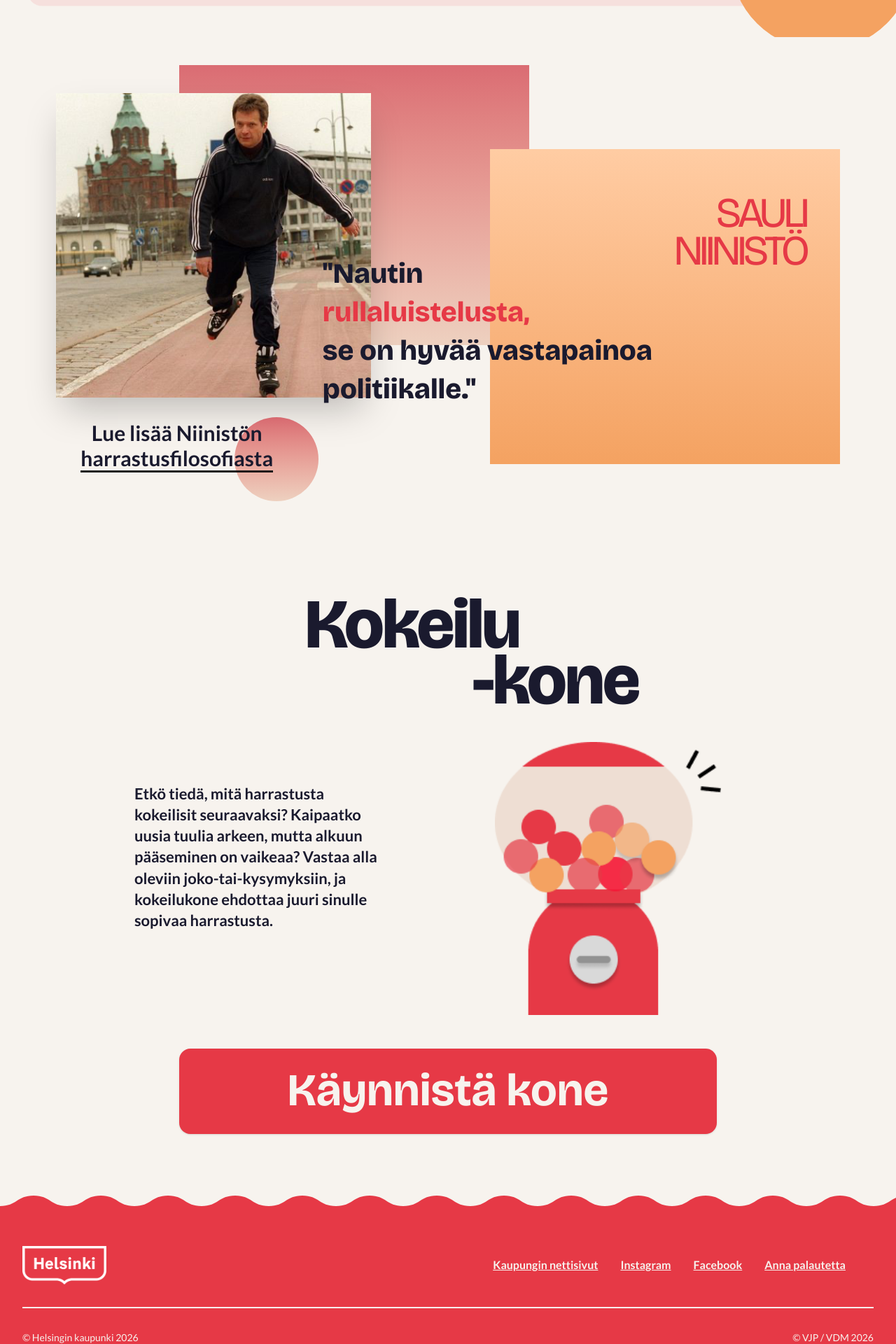
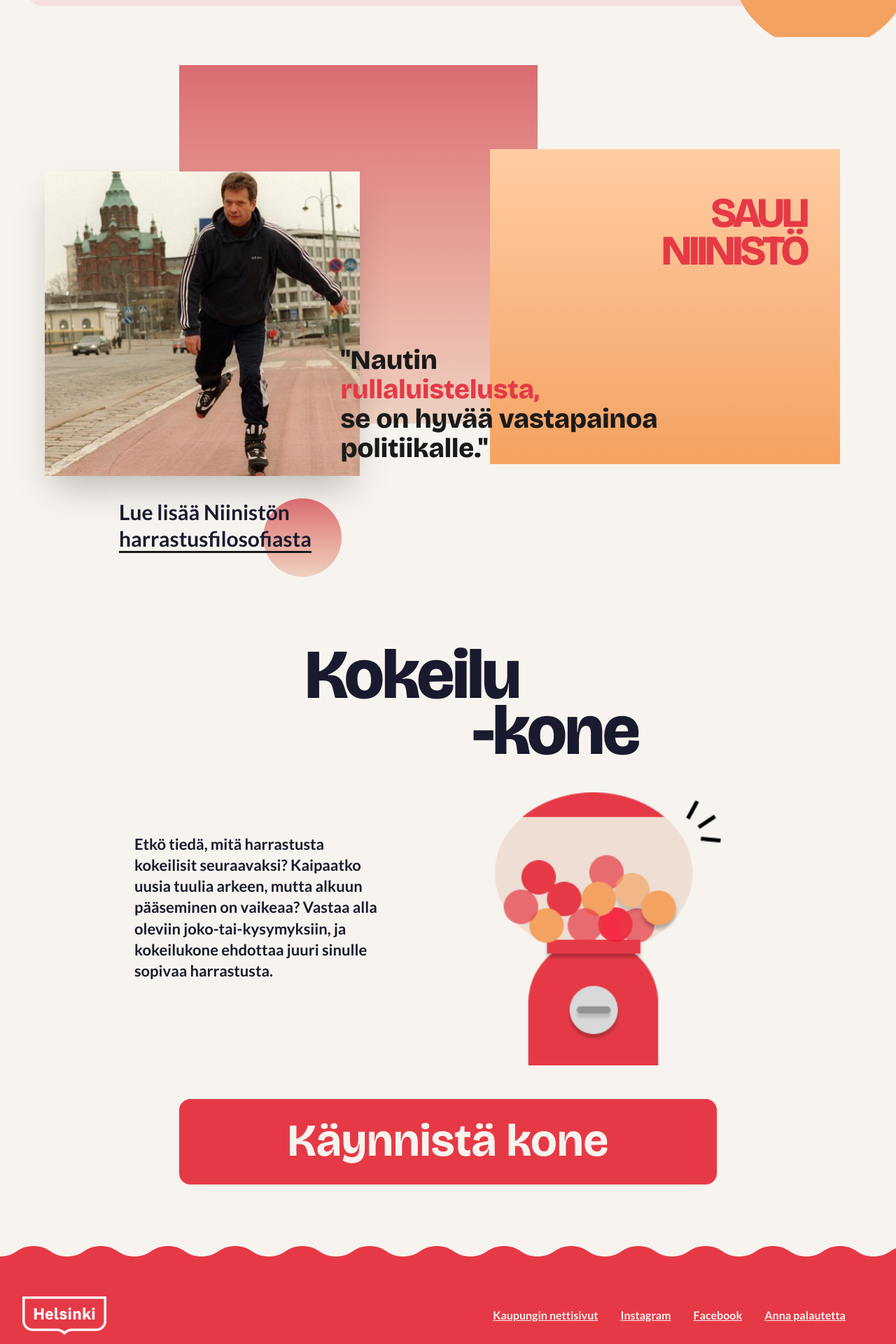
Before and after one commit to urkkiz225/harrastaminen-kampanja-sivut, a Next.js app: page / in a window 1280 px wide. Shown: the part 2340-4260 px from the top of the page at 70% size. Built offline with nearby package versions, Linux system fonts and the light colour scheme.

Commit message:
footerin ja quotes-sivun responsiivisuussäätöä

```diff
--- a/components/sections/Footer.tsx
+++ b/components/sections/Footer.tsx
@@ -20,7 +20,7 @@
 
             <div className="bg-[#E63946] p-8 flex flex-col gap-8">
         {/* Logo ja linkit */}
-                <div className="flex items-center justify-between">
+                <div className="flex flex-col md:flex-row items-center md:justify-between gap-6">
                     <div>
                     <Image
                         src="/images/helsinkiwhite.png"
@@ -32,28 +32,28 @@
 
 
                 {/* Linkit */}
-                    <div className="flex gap-8 px-10">
+                    <div className="flex flex-col md:flex-row flex-wrap gap-4 md:gap-8 px-0 md:px-10">
                     <Link
                         href="https://www.hel.fi"
-                        className="underline text-[#F7F3EE] hover:text-[#F4A261] font-bold text-[20px];">
+                        className="underline text-[#F7F3EE] hover:text-[#F4A261] font-bold text-sm md:text-base lg:text-lg;">
                         Kaupungin nettisivut
                     </Link>
 
                     <Link
                         href="https://www.instagram.com/helsinki/"
-                        className="underline text-[#F7F3EE] hover:text-[#F4A261] font-bold text-[20px];">
+                        className="underline text-[#F7F3EE] hover:text-[#F4A261] font-bold text-sm md:text-base lg:text-lg;">
                         Instagram
                     </Link>
 
                     <Link
                         href="https://www.facebook.com/helsinginkaupunki"
-                        className=" underline text-[#F7F3EE] hover:text-[#F4A261] font-bold text-[20px];">
+                        className=" underline text-[#F7F3EE] hover:text-[#F4A261] font-bold text-sm md:text-base lg:text-lg;">
                         Facebook
                     </Link>
 
                     <Link
                         href="https://palautteet.hel.fi/"
-                        className=" underline text-[#F7F3EE] hover:text-[#F4A261] font-bold text-[20px];">
+                        className=" underline text-[#F7F3EE] hover:text-[#F4A261] font-bold text-sm md:text-base lg:text-lg;">
                         Anna palautetta
                     </Link>
                     </div>
--- a/components/sections/Julkkisquotes.tsx
+++ b/components/sections/Julkkisquotes.tsx
@@ -9,20 +9,20 @@
 
     return (
 
-        <section id="henkilotarinat" className="relative w-full max-w-7xl mx-auto py-20 px-10 bg-[#F7F3EE] min-h-[600px] pb-[200px]">
+        <section id="henkilotarinat" className="relative w-full max-w-7xl mx-auto pt-20 pb-40 lg:pt-48 lg:pb-[10rem] px-6 bg-[#F7F3EE]">
 {/* Muodot ja kuva */}
-            <div className="absolute top-10 left-[20%] w-[500px] h-[400px] bg-gradient-to-b from-[#D34A54] to-[#EBC8B4] opacity-80 z-0" />
+            <div className="absolute top-10 left-[10%] md:left-[20%] w-[70%] md:w-[40%] aspect-square bg-gradient-to-b from-[#D34A54] to-[#EBC8B4] opacity-80 z-0" />
 
-            <div className="absolute top-40 right-20 w-[500px] h-[450px] z-10 flex flex-col justify-start p-12 bg-gradient-to-b from-[#FFCCA3] to-[#F4A261]">
-                <h2 className="text-right text-[#E63946] text-6xl tracking-[-0.08em] leading-[0.9] mt-4">
+            <div className="relative md:absolute top-0 md:top-40 right-0 md:right-10 lg:right-20 w-full md:w-[45%] lg:w-[500px] h-auto md:min-h-[400px] lg:h-[450px] z-10 flex flex-col justify-start p-8 md:p-12 bg-gradient-to-b from-[#FFCCA3] to-[#F4A261] mb-6 md:mb-0">
+                <h2 className="text-right text-[#E63946] text-[12vw] md:text-5xl lg:text-6xl tracking-[-0.08em] leading-[0.9] mt-4 font-black">
                     SAULI <br /> NIINISTÖ
                 </h2>
             </div>
 
-            <div className="relative z-20 w-[450px] ml-10 shadow-2xl">
+            <div className="relative z-20 w-full max-w-[320px] md:max-w-[40%] lg:max-w-[450px] mx-auto md:ml-10 shadow-2xl">
                 <Image
                     src="/images/sauli.png"
-                    alt="Sauli"
+                    alt="Sauli rullailee"
                     width={500}
                     height={600}
                     className="object-cover w-full h-auto" />
@@ -30,18 +30,18 @@
 
 {/* Lainaus */}
 
-            <div className="absolute -bottom-10 left-[36%] z-30 max-w-xl">
-                <p className="font-heading font-extrabold text-text leading-snug text-[28px] md:text-[34px] xl:text-[40px]">
+            <div className="relative lg:absolute lg:top-110 lg:left-[38%] z-40 w-full lg:max-w-2xl mt-12 lg:mt-0">
+                <p className="font-heading font-extrabold text-[#1A1A1A] leading-[1.1] text-[clamp(20px,3vw,120px)]">
                     "Nautin <br />
                     <span className="text-[#E63946]">rullaluistelusta,</span><br />
                      se on hyvää vastapainoa politiikalle."
                 </p>
 
 
-            <div className="relative mt-12 group cursor-pointer inline-block right-[60%] bottom-8 pb-[100px]"
+            <div className="relative mt-8 group cursor-pointer inline-block pb-10 pl-[5%] pt-30 ml-0 md:ml-[-30px] lg:ml-[-350px] lg:-translate-y-25"
                 onClick={() => setIsOpen(true)}>
-                <div className="absolute left-55 bottom-15 w-30 h-30 bg-gradient-to-b from-[#D34A54] to-[#EBC8B4] rounded-full z-0 transition-transform group-hover:scale-110 opacity-80"/>
-                <button className="relative text-3xl font-bold pb-1">
+                <div className="absolute -left-2 md:left-60 bottom-2 w-20 md:w-28 h-20 md:h-28 bg-gradient-to-b from-[#D34A54] to-[#EBC8B4] rounded-full z-0 transition-transform group-hover:scale-110 opacity-80"/>
+                <button className="relative text-2xl md:text-3xl font-bold pb-1 text-left leading-tight">
                     Lue lisää Niinistön <br /><span className="border-b-3 border-[#1A1A1A] cursor-pointer">harrastusfilosofiasta</span>
                 </button>
 
@@ -52,19 +52,22 @@
 
         {isOpen && (
             <div className="fixed inset-0 z-[100] flex items-center justify-center">
-                <div className="relative bg-[#F7F3EE] w-[90vw] max-w-4xl border-4 border-[#E63946] shadow-2xl flex flex-col">
+                <div className="relative bg-[#F7F3EE] w-full max-w-4xl border-4 border-[#E63946] shadow-2xl flex flex-col max-h-[90vh] overflow-y-auto">
                     {/* Pinkki detail */}
-                    <div className="w-[100%]  h-[20%] min-h-[50px] bg-gradient-to-b from-[#D34A54] to-[#EBC8B4] opacity-80 z-0" />
+                    <div className="w-full  h-10 md:h-14 bg-gradient-to-b from-[#D34A54] to-[#EBC8B4] opacity-80 shrink-0 z-0" />
 
                     {/* Sulkemisnappi */}
                     <button
                         onClick={() => setIsOpen(false)}
-                        className="absolute top-[2%] right-4 text-2xl font-bold hover:scale-110 cursor-pointer">
+                        className="absolute top-2 right-4 text-2xl font-bold hover:scale-110 cursor-pointer z-[120]">
                             x
                     </button>
-                    <h3 className="text-4xl text-[#E63946] tracking-[-0.07em] pl-[50%] -mt-5 z-0">NIINISTÖN TYYLIIN</h3>
-                    <div className="text-xl font-bold leading-relaxed text-[#1A1A1A] space-y-4 p-5">
-                        <p>Ei ole mahdoton näky, että kansan rakastama ex-presidenttimme lipuu kaupungilla ohi rullaluistimet jalassaan. Millä tavoin harrastuksesi on edistänyt poliittista uraasi, herra Niinistö?</p>
+                    <div className="p-6 md:p-12 space-y-6">
+
+                        <h3 className="relative text-3xl md:text-6xl text-[#E63946] tracking-tight font-black md:text-right pr-[5%] pl-[50%] md:mt-[-70px] inline-block">NIINISTÖN TYYLIIN</h3>
+
+                        <div className="text-lg md:text-xl font-bold leading-relaxed text-[#1A1A1A] space-y-6">
+                            <p className="max-w-2xl">Ei ole mahdoton näky, että kansan rakastama ex-presidenttimme lipuu kaupungilla ohi rullaluistimet jalassaan. Millä tavoin harrastuksesi on edistänyt poliittista uraasi, herra Niinistö?</p>
                             <div className="text-[#E63946] pl-[30%] w-[100%]">
                                 “Sepä se, ei kai juuri mitenkään. Korkeintaan vetreyttänyt parantaen työkykyä.”
                             </div>
@@ -73,8 +76,9 @@
                                “No en ihan sellaiseksikaan sitä kutsuisi. Kunhan vain on jotain mukavaa tekemistä töiden jälkeen. Sanoisin harrastavani ihan vain <div className="text-[#F4A261] inline-block">harrastamisen ilosta.</div> Ei tavoitteita, ei paineita, vain rattoisaa rullailua.”
                             </div>
                         </div>
+                    </div>
 {/* Oranssi aalto ja vikat tekstit */}
-                    <div className="relative mt-auto w-full min-h-[130px] flex items-center justify-center bg-[#f8bf91] z-0">
+                    <div className="relative mt-auto bg-[#f8bf91] p-6 md:p-10 z-0">
 {/* Oranssi aalto*/}
                         <div className="absolute top-0 left-0 w-full overflow-visible leading-[0] z-0 transform -translate-y-[40%]">
                             <div className="hds-koros">
```
Lines whose indentation alone changed are shown as unchanged.
